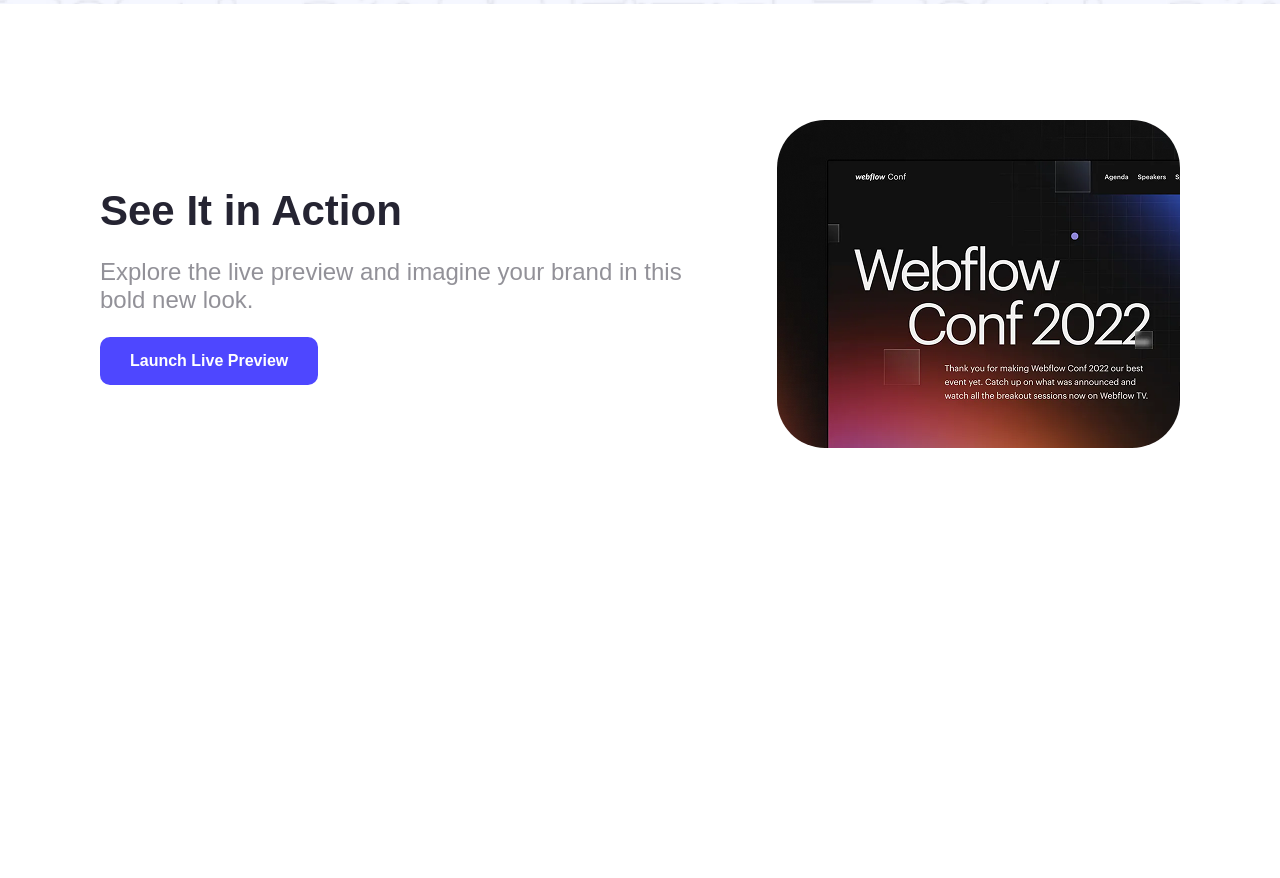
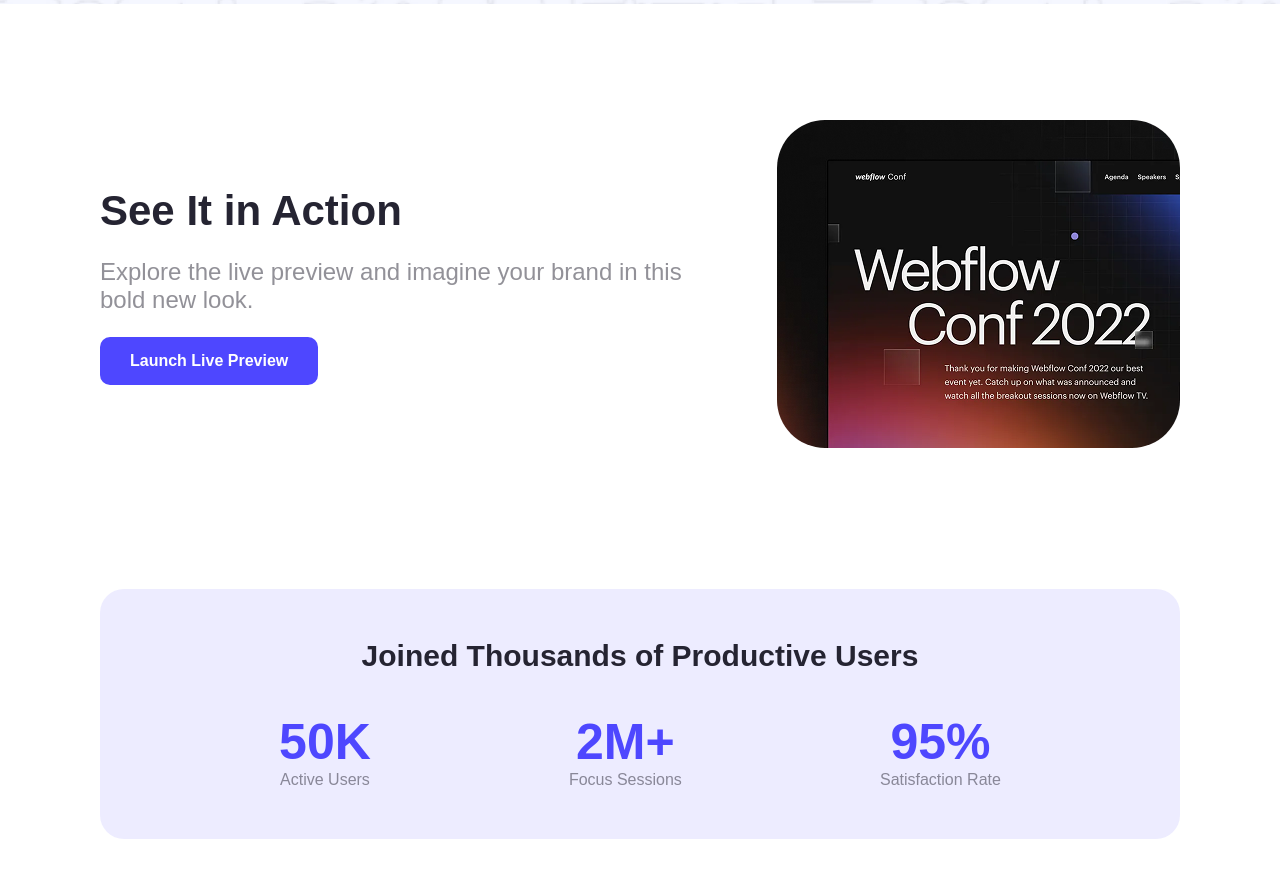
Before and after one commit to hashemm621/first-assignment, a plain HTML site: page index.html in a window 1280 px wide. Shown: the part 780-1658 px from the top of the page. Before the commit the page ends 1348 px from the top, so only its background shows below. Drawn offline with Linux system fonts and the light colour scheme.

Commit message:
added user counterui design with css and html

```diff
--- a/index.html
+++ b/index.html
@@ -1,10 +1,10 @@
 <!DOCTYPE html>
 <html lang="en">
   <head>
-    <meta charset="UTF-8">
-    <meta name="viewport" content="width=device-width, initial-scale=1.0">
+    <meta charset="UTF-8" />
+    <meta name="viewport" content="width=device-width, initial-scale=1.0" />
     <title>Champion Express</title>
-    <link rel="stylesheet" href="./styles/style.css">
+    <link rel="stylesheet" href="./styles/style.css" />
   </head>
   <body>
     <!-- header section starts here -->
@@ -12,31 +12,57 @@
       <nav class="navbar">
         <ul class="nav-list">
           <li><a href="#">Champion Express</a></li>
-            <li><a href="#"><button class="btn-primary">Sign Up</button></a></li>
+          <li>
+            <a href="#"><button class="btn-primary">Sign Up</button></a>
+          </li>
         </ul>
       </nav>
 
       <div class="banner-content">
-            <h1 class="banner-heading">Cool Dark UI Template for Webflow Agencies!</h1>
+        <h1 class="banner-heading">
+          Cool Dark UI Template for Webflow Agencies!
+        </h1>
         <button class="btn-primary">Stay Focused</button>
       </div>
     </header>
 
-    <main class="main-section">
+    <main class="container">
+      <!-- live preview section starts here -->
       <article class="live-preview">
         <div class="action">
           <h2>See It in Action</h2>
-                <p>Explore the live preview and imagine your brand in this bold new look.</p>
+          <p>
+            Explore the live preview and imagine your brand in this bold new
+            look.
+          </p>
           <button class="btn-primary">Launch Live Preview</button>
         </div>
         <div class="live-preview-img">
-                <img src="./Assets/wc-mini.png" alt="welcome image">
+          <img src="./Assets/wc-mini.png" alt="welcome image" />
         </div>
       </article>
+      <!-- live preview section ends here -->
+      <!-- user section section starts here -->
+      <article class="user-container">
+        <h3>Joined Thousands of Productive Users</h3>
+        <div class="user-counts">
+          <div class="user-counter">
+            <span class="user-count">50K</span>
+            <span class="user-subtitle">Active Users</span>
+          </div>
+          <div class="user-counter">
+            <span class="user-count">2M+</span>
+            <span class="user-subtitle">Focus Sessions</span>
+          </div>
+          <div class="user-counter">
+            <span class="user-count">95%</span>
+            <span class="user-subtitle">Satisfaction Rate</span>
+          </div>
+        </div>
+      </article>
+      <!-- user section section ends here -->
     </main>
 
-    <footer class="footer-section">
-
-    </footer>
+    <footer class="footer-section"></footer>
   </body>
 </html>
--- a/styles/style.css
+++ b/styles/style.css
@@ -1,13 +1,13 @@
-*{
+* {
   margin: 0;
   padding: 0;
   box-sizing: border-box;
 }
 
 /* common css */
-.btn-primary{
+.btn-primary {
   font-size: 16px;
-    color: #FFFFFF;
+  color: #ffffff;
   background-color: rgb(78, 71, 255);
   text-transform: capitalize;
   padding: 15px 30px;
@@ -16,48 +16,46 @@
   border-radius: 10px;
   transition: all 0.3s ease;
 }
-.btn-primary:hover{
+.btn-primary:hover {
   background-color: green;
   color: tomato;
   /* transform: scale(1.2); */
   transform: translateY(-2px);
 }
 
-
 /* header section applay css starts here */
 /* hero-section */
-.hero-section{
+.hero-section {
   background-image: url(../Assets/Hero-bg.png);
   background-repeat: no-repeat;
   background-size: cover;
 }
 /* navbar */
-.nav-list{
+.nav-list {
   display: flex;
   justify-content: space-between;
   align-items: center;
   padding: 50px 100px;
   list-style: none;
 }
-.nav-list a{
+.nav-list a {
   text-decoration: none;
   font-size: 34px;
   color: rgb(78, 71, 255);
   font-weight: bold;
   transition: all 0.3s ease;
 }
-.nav-list a:hover{
+.nav-list a:hover {
   color: tomato;
   border-bottom: 2px solid tomato;
 }
 
 /* banner section */
-.banner-content{
+.banner-content {
   text-align: center;
   padding: 200px 250px;
-
 }
-.banner-heading{
+.banner-heading {
   font-size: 65px;
   font-weight: bold;
   color: rgb(37, 36, 50);
@@ -67,32 +65,31 @@
 /* header section applay css ends here */
 
 /* live preview section starts here */
-.main-section{
+.container {
   margin: 116px 100px;
   font-family: Arial, Helvetica, sans-serif;
 }
 
-.live-preview{
+.live-preview {
   display: flex;
   justify-content: space-between;
   align-items: center;
   gap: 80px;
-
 }
 
-.live-preview .action h2{
+.live-preview .action h2 {
   font-size: 42px;
   font-weight: 700;
   color: rgb(37, 36, 50);
   margin-bottom: 23px;
 }
-.live-preview .action p{
+.live-preview .action p {
   font-size: 24px;
-    color: rgba(37, 36, 50, 0.50);
+  color: rgba(37, 36, 50, 0.5);
   margin-bottom: 23px;
 }
 
-.live-preview .live-preview-img img{
+.live-preview .live-preview-img img {
   width: 403px;
 
   height: 328px;
@@ -100,3 +97,37 @@
 }
 
 /* live preview section ends here */
+
+/* user section section starts here */
+
+.user-container {
+  background-color: rgba(78, 71, 255, 0.1);
+  margin-top: 137px;
+  border-radius: 24px;
+  text-align: center;
+  padding: 50px 142px;
+}
+.user-container h3 {
+  font-size: 30px;
+  font-weight: 700;
+  color: rgb(37, 36, 50);
+  margin-bottom: 40px;
+}
+.user-counts {
+  display: flex;
+  justify-content: space-evenly;
+  gap: 161px;
+}
+
+.user-count {
+  display: block;
+  color: rgb(78, 71, 255);
+  font-size: 50px;
+  font-weight: bold;
+}
+.user-subtitle {
+  font-size: 16x;
+  color: rgba(37, 36, 50, 0.5);
+}
+
+/*  user section section ends here   */
```
Lines whose indentation alone changed are shown as unchanged.
